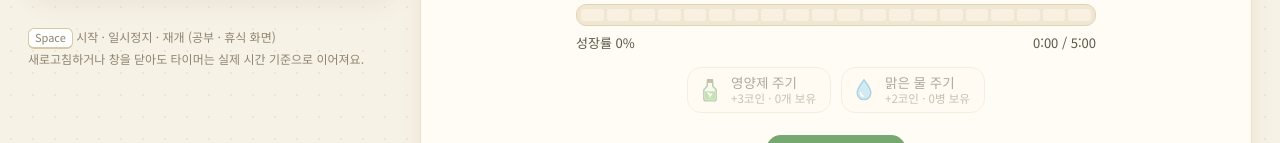
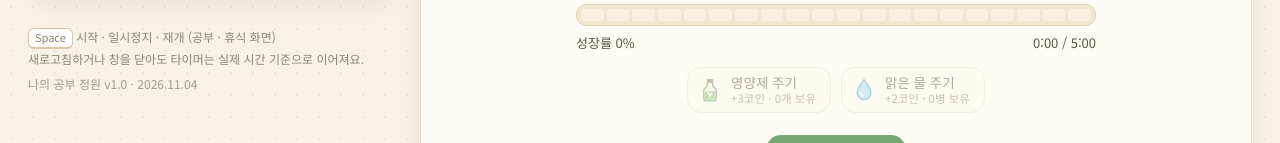
Before and after one commit to setin333/time-planting, a plain HTML site: page index.html in a window 1280 px wide. Shown: the part 752-895 px from the top of the page. Drawn offline with Linux system fonts and the light colour scheme.

Commit message:
v1.0: 화면에 버전 표시 추가
Co-Authored-By: Claude Opus 5.5 <noreply@anthropic.com>
Claude-Session: https://claude.ai/code/session_01FrRKxm2LVXMBbune8hzFSw

```diff
--- a/index.html
+++ b/index.html
@@ -183,6 +183,7 @@ button{font-family:inherit;color:inherit}
 .mini-empty{font-size:13px;color:var(--muted);padding:6px 2px 14px}
 .side-foot{display:flex;justify-content:space-between;align-items:center;margin-top:12px;gap:8px;flex-wrap:wrap}
 .side-foot .counts{font-size:12.5px;color:var(--ink-2);display:flex;gap:10px;flex-wrap:wrap}
+.app-version{display:inline-block;margin-top:6px;font-variant-numeric:tabular-nums;opacity:.8}
 .tip-text{font-size:12px;color:var(--muted);line-height:1.6}
 .kbd{display:inline-block;border:1px solid var(--line-d);border-bottom-width:2px;border-radius:6px;padding:0 6px;font-size:11px;background:#fff}
 
@@ -621,7 +622,8 @@ button{font-family:inherit;color:inherit}
 
         <p class="tip-text">
           <span class="kbd">Space</span> 시작 · 일시정지 · 재개 (공부 · 휴식 화면)<br>
-          새로고침하거나 창을 닫아도 타이머는 실제 시간 기준으로 이어져요.
+          새로고침하거나 창을 닫아도 타이머는 실제 시간 기준으로 이어져요.<br>
+          <span class="app-version">나의 공부 정원 v1.0 · 2026.11.04</span>
         </p>
       </aside>
 
```
